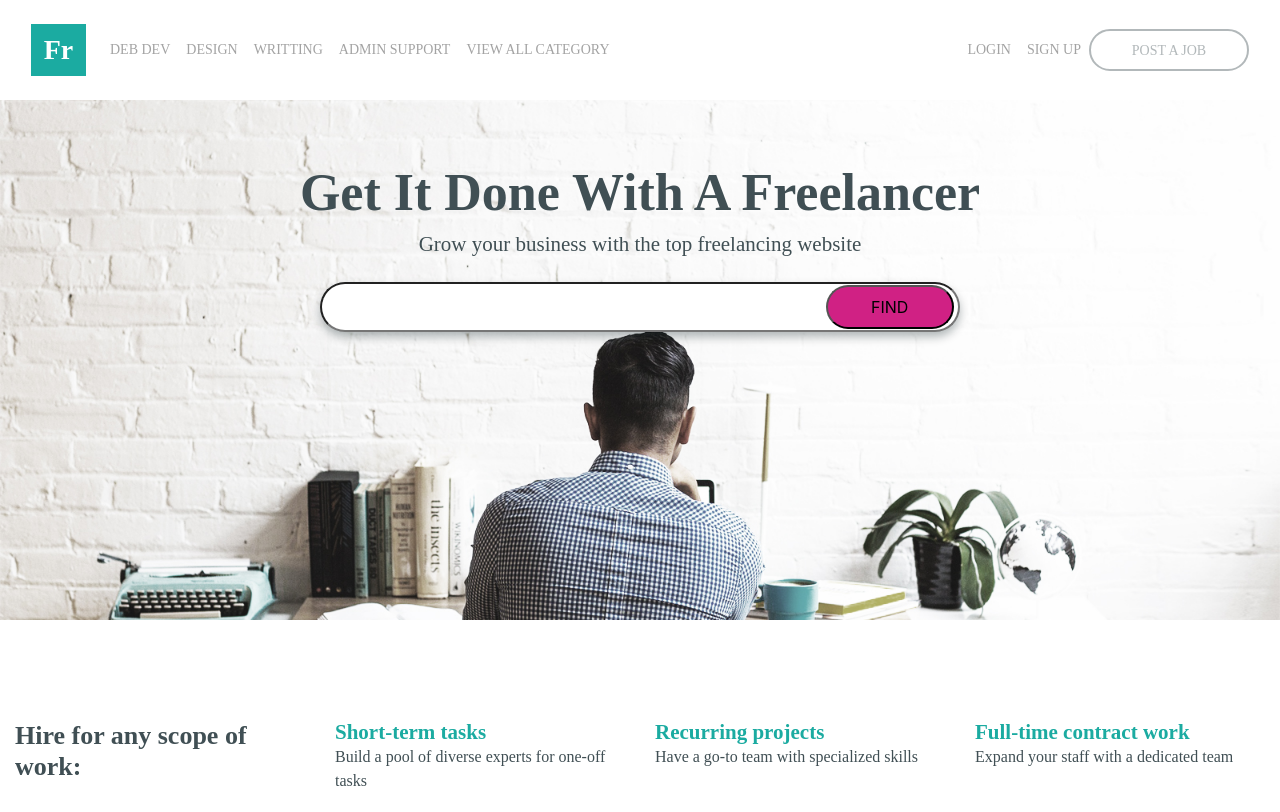
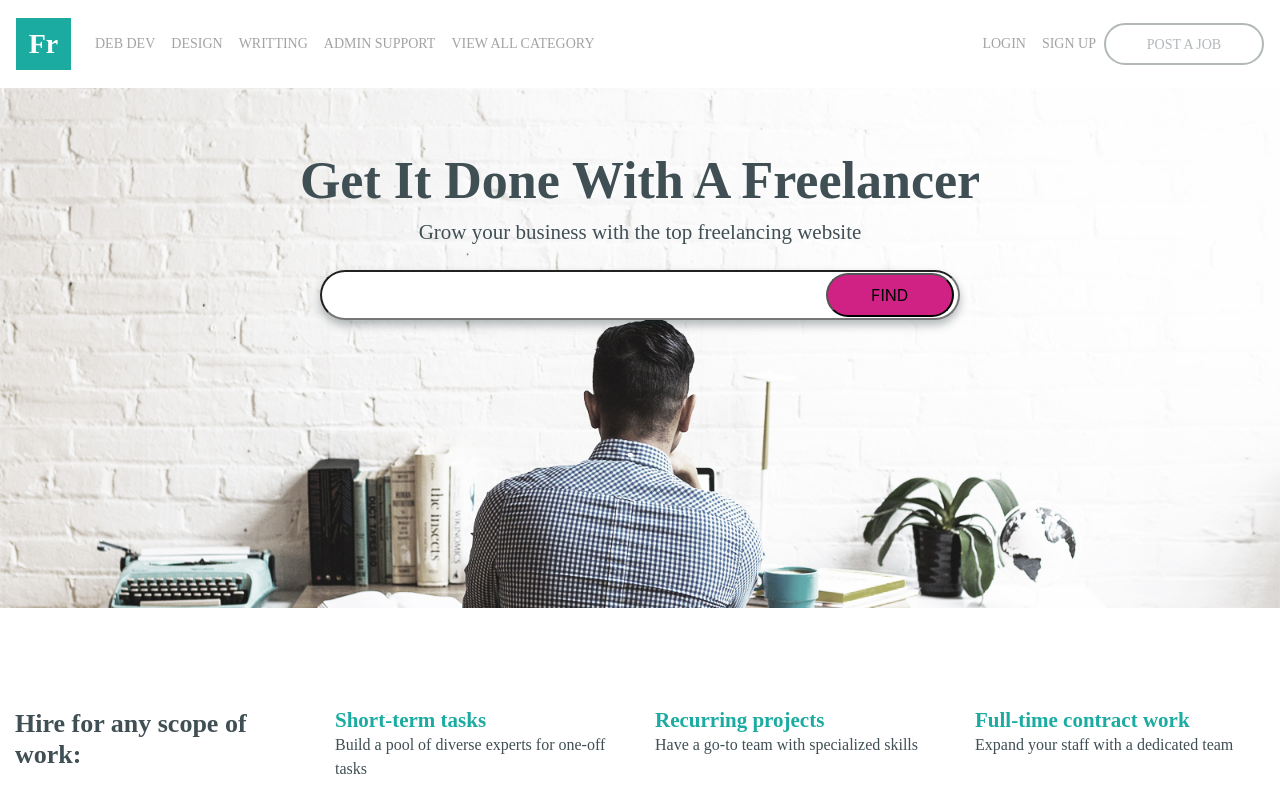
Before and after one commit to tigraranaar/tcoteamllc, a website built with webpack: page src/index.html in a window 1280 px wide. Shown: the top 812 px of the page. Built offline with nearby package versions, Linux system fonts and the light colour scheme; files whose address does not match are found by name.

Commit message:
fix collapse menu

```diff
--- a/src/scss/main.scss
+++ b/src/scss/main.scss
@@ -118,9 +118,9 @@ body {
 
   nav {
     width: 100%;
-    min-height: 100px;
     background-color: white !important;
     .container-fluid {
+      padding: 10px 0;
       form {
         .submit_button {
           border-style: solid;
```
